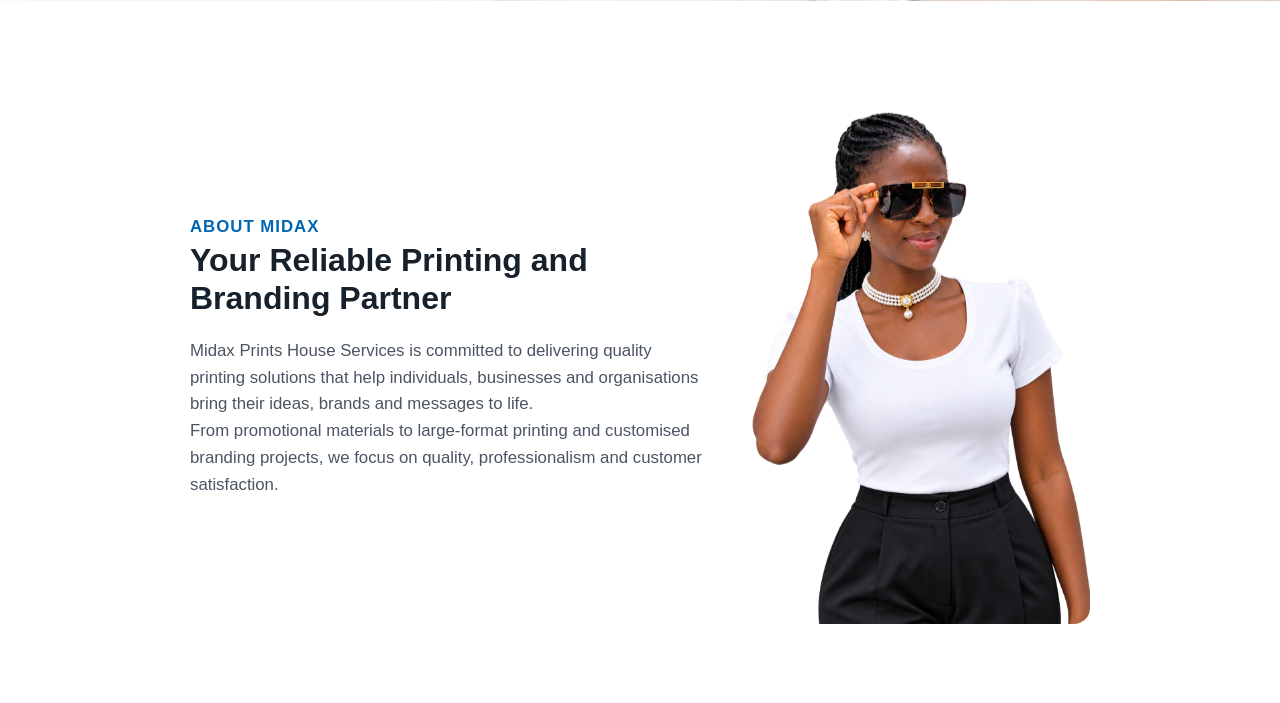
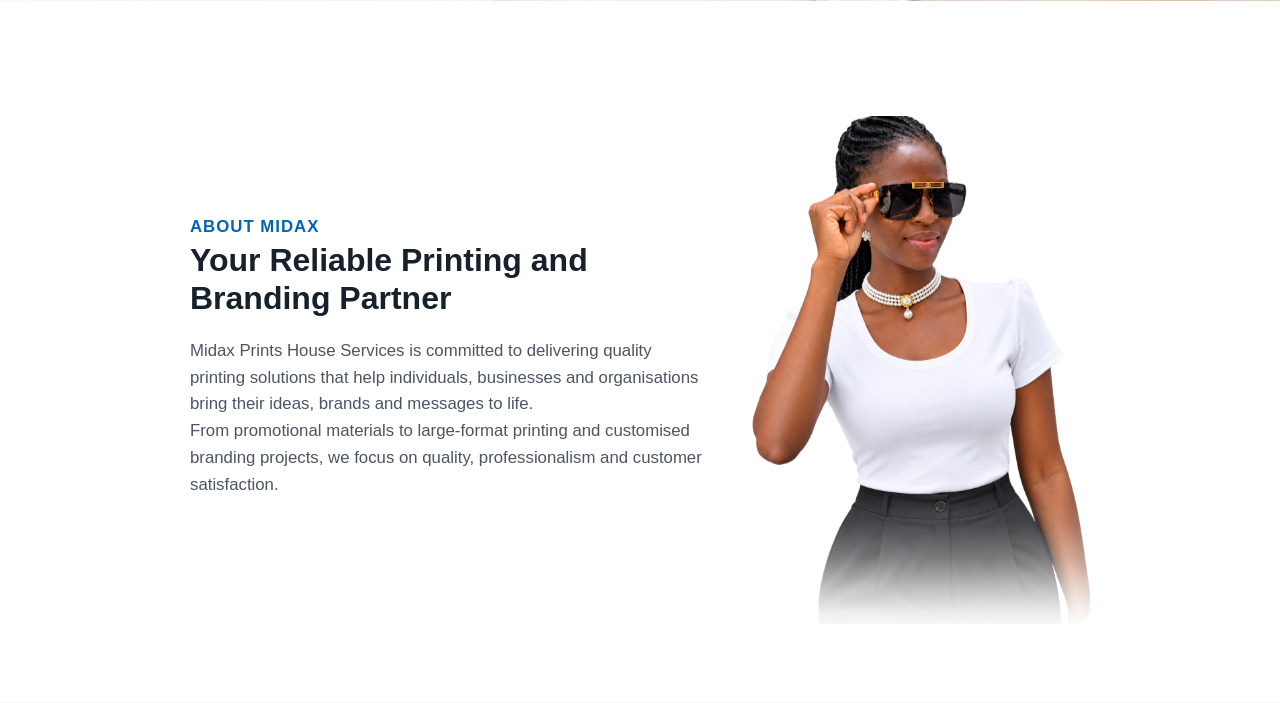
Before and after one commit to danielpagn04-ui/midax-prints-website, a Flask app: page / in a window 1280 px wide. Shown: the part 699-1402 px from the top of the page. Run offline with Flask 3, Linux system fonts and the light colour scheme.

Commit message:
Refine About image fade and hero tag

```diff
--- a/static/css/style.css
+++ b/static/css/style.css
@@ -902,3 +902,44 @@
 .about-image img:hover {
     transform: scale(1.03);
 }
+
+/* =========================
+   ABOUT IMAGE — WHITE EDGE BLEND
+========================= */
+
+.about-image {
+    position: relative;
+    overflow: hidden;
+}
+
+.about-image::after {
+    content: "";
+    position: absolute;
+    left: -10%;
+    right: -10%;
+    bottom: 0;
+    height: 32%;
+    pointer-events: none;
+    background: linear-gradient(
+        to bottom,
+        rgba(255, 255, 255, 0) 0%,
+        rgba(255, 255, 255, 0.05) 15%,
+        rgba(255, 255, 255, 0.18) 35%,
+        rgba(255, 255, 255, 0.42) 55%,
+        rgba(255, 255, 255, 0.72) 73%,
+        rgba(255, 255, 255, 0.92) 88%,
+        #ffffff 100%
+    );
+}
+
+
+/* SLIGHTLY BOLDER HERO TAG */
+.hero-tag {
+    font-weight: 700;
+}
+
+
+/* HERO TAG — A LITTLE BOLDER */
+.hero-tag {
+    font-weight: 750;
+}
```
